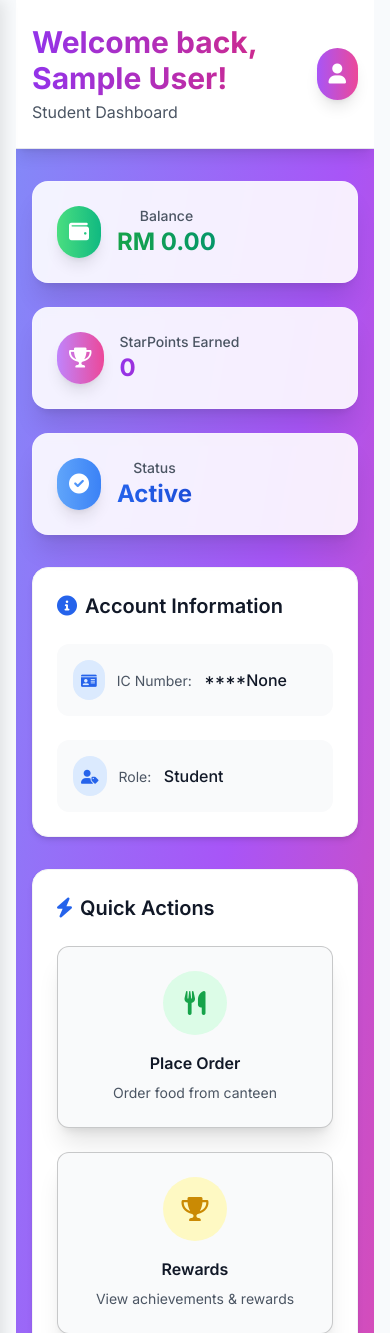
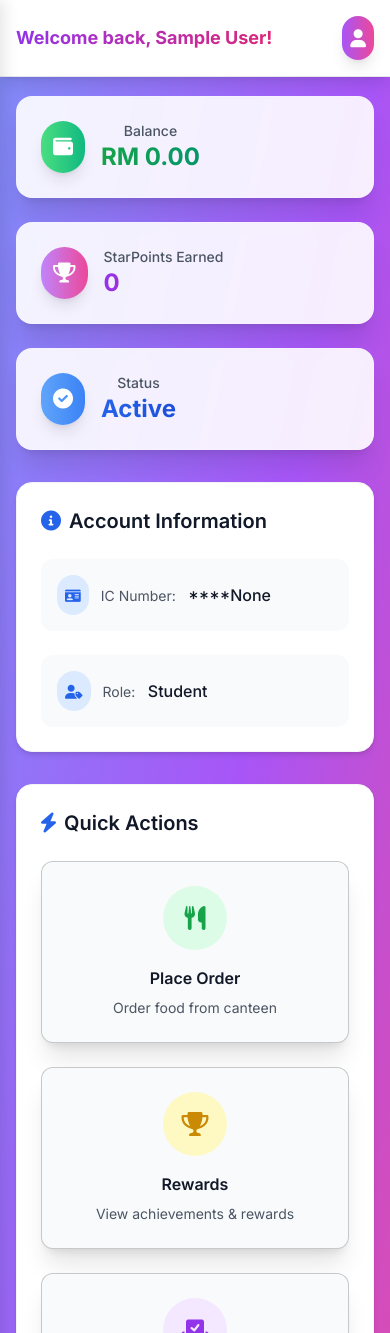
Before and after one commit to Yipalgaming/MyMurid, a Flask app: page /student in a window 390 px wide. Shown: the top 1333 px of the page. Run offline with Flask 3, Linux system fonts and the light colour scheme; the visitor is signed in with stand-in values (Sample User, id 1); some libraries are stand-ins or nearby versions.

Commit message:
Fix student dashboard to fit screen with compact mobile header

```diff
--- a/templates/dashboard.html
+++ b/templates/dashboard.html
@@ -1,18 +1,18 @@
 {% extends "base.html" %}
 {% block title %}Dashboard{% endblock %}
 {% block content %}
-<div class="min-h-screen bg-gradient-to-br from-indigo-400 via-purple-500 to-pink-500 relative overflow-hidden">
+<div class="fixed inset-y-0 left-0 md:left-64 right-0 bg-gradient-to-br from-indigo-400 via-purple-500 to-pink-500 overflow-hidden">
   <!-- Header -->
-  <div class="bg-white shadow-lg border-b relative z-10">
-    <div class="max-w-7xl mx-auto px-4 sm:px-6 lg:px-8 py-6">
+  <div class="absolute top-0 left-0 right-0 bg-white shadow-lg border-b z-10">
+    <div class="max-w-7xl mx-auto px-4 sm:px-6 lg:px-8 py-4 md:py-6">
       <div class="flex items-center justify-between">
         <div>
-          <h1 class="text-3xl font-bold bg-gradient-to-r from-purple-600 to-pink-600 bg-clip-text text-transparent">Welcome back, {{ user.name }}!</h1>
-          <p class="text-gray-600 mt-1">Student Dashboard</p>
+          <h1 class="text-lg md:text-3xl font-bold bg-gradient-to-r from-purple-600 to-pink-600 bg-clip-text text-transparent">Welcome back, {{ user.name }}!</h1>
+          <p class="text-gray-600 mt-1 text-xs md:text-base hidden sm:block">Student Dashboard</p>
         </div>
         <div class="flex items-center space-x-4">
-          <div class="bg-gradient-to-r from-purple-500 to-pink-500 rounded-full p-3 shadow-lg">
-            <i class="fas fa-user text-white text-xl"></i>
+          <div class="bg-gradient-to-r from-purple-500 to-pink-500 rounded-full p-2 md:p-3 shadow-lg">
+            <i class="fas fa-user text-white text-lg md:text-xl"></i>
           </div>
           <a href="{{ url_for('logout') }}" class="hidden md:flex items-center bg-red-500 hover:bg-red-600 text-white px-4 py-2 rounded-xl transition-all duration-300 transform hover:scale-105 shadow-lg">
             <i class="fas fa-sign-out-alt mr-2"></i>
@@ -23,7 +23,9 @@
     </div>
   </div>
 
-  <div class="max-w-7xl mx-auto px-4 sm:px-6 lg:px-8 py-8 pb-24 md:pb-8">
+  <!-- Content Area -->
+  <div class="absolute top-20 md:top-24 left-0 right-0 bottom-0 md:bottom-0 overflow-y-auto pb-20 md:pb-0">
+    <div class="max-w-7xl mx-auto px-4 sm:px-6 lg:px-8 pt-4 pb-8">
     <!-- Status Cards -->
     <div class="grid grid-cols-1 md:grid-cols-3 gap-6 mb-8">
       <div class="bg-white/90 backdrop-blur-sm rounded-2xl shadow-xl border border-white/20 p-6 transform hover:scale-105 transition-all duration-300">
@@ -147,6 +149,7 @@
         </a>
       </div>
     </div>
+    </div>
   </div>
 </div>
 {% endblock %}
```
